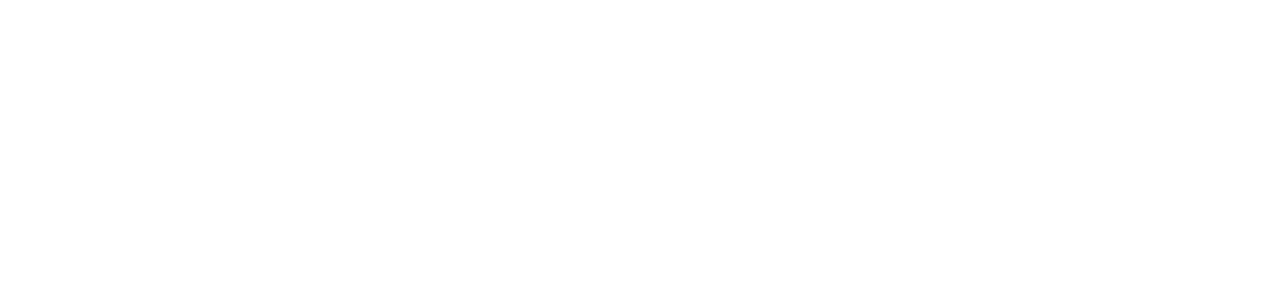
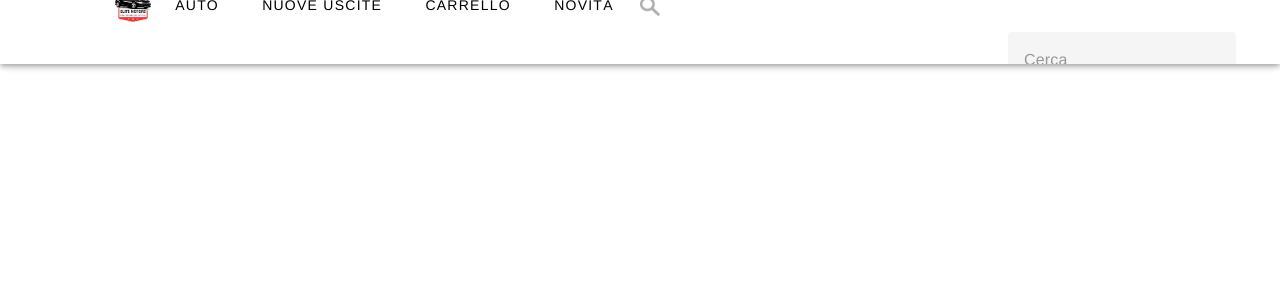
Before and after one commit to tribuSimo/DREAMDRIVE, a Vue app: page /navbar in a window 1280 px wide. Before the commit this address had no page. Shown: the top 300 px of the page. Built offline with nearby package versions, Linux system fonts and the light colour scheme.

Commit message:
crezione navbar

```diff
--- /dev/null
+++ b/src/components/home.vue
@@ -0,0 +1,36 @@
+<template>
+    <v-app>
+        <v-container fluid>
+      <v-row>
+        <!-- Primo container (colorato di rosso) -->
+        <v-col cols="2" style="background-color: red;border-right: 1px solid black;height:500px;">
+          <v-container fluid>
+           qui faremo la ricerca con tutte le compo box
+          </v-container>
+        </v-col>
+
+        <!-- Secondo container -->
+        <v-col cols="6">
+          <v-container fluid>
+            <!-- Contenuto del secondo container -->
+             <!-- Contenuto del primo container -->
+            <p class="font-weight-black text-h2">
+              ELITE MOTORS
+            </p>
+            <br />
+            <v-row justify="center">
+              <v-col cols="30">
+                <v-card>
+                  <v-img
+                    src="/img/home/car_home.png"
+                    cover
+                  ></v-img>
+                </v-card>
+              </v-col>
+            </v-row>
+          </v-container>
+        </v-col>
+      </v-row>
+    </v-container>
+  </v-app>
+</template>
--- /dev/null
+++ b/src/components/navbar.vue
@@ -0,0 +1,54 @@
+<template>
+    <v-app>
+      <v-app-bar app color="white">
+        <v-container class="nav-container">
+          <v-row class="nav-img" align="left">
+            <v-img src="logo.jpg" max-width="50" max-height="50" contain />
+              <v-btn to="/auto" class="nav-button">
+                Auto
+              </v-btn>
+              <v-btn to="/nuove-uscite" class="nav-button">
+                Nuove Uscite
+              </v-btn>
+              <v-btn to="/carrello" class="nav-button">
+                Carrello
+              </v-btn>
+              <v-btn to="/novita" class="nav-button">
+                Novità
+              </v-btn>
+                <v-img class="nav-img" src="search.png" max-width="20" max-height="20" contain />
+              <!-- Ricerca a destra -->
+              <v-text-field class="nav_v-text-field" placeholder="Cerca" outlined dense></v-text-field>
+          </v-row>
+        </v-container>
+      </v-app-bar>
+    </v-app>
+  </template>
+
+  <style scoped>
+  .nav-button {
+    text-align: left;
+    margin-right: 10px; /* Aggiungi margine tra i pulsanti */
+    margin-top: 5px;
+    transition: background-color 1s; /* Transizione di 1 secondo */
+  }
+  .nav-button:hover{
+    color:white;
+    text-shadow: 1px 1px #000000;
+    background-color: rgb(224, 160, 21);
+  }
+  .nav-img{
+    margin-top: 20px;
+  }
+  .nav_v-text-field{
+    width: 50px;
+    margin-left: 900px;
+    margin-right: 0px;
+  }
+  .nav-container{
+    padding-left: 80px;
+  }
+  .nav-img{
+    margin-top: 15px;
+  }
+  </style>
--- a/src/router.js
+++ b/src/router.js
@@ -2,6 +2,8 @@
 import { createRouter, createWebHistory } from 'vue-router';
 import login from './components/login.vue';
 import registrazione from './components/registrazione.vue';
+import navbar from './components/navbar.vue';
+import home from './components/home.vue';
 
 const routes = [
   {
@@ -20,6 +22,17 @@
     name : 'registrazione',
     component: registrazione
   }
+  ,
+  {
+    path: '/home',
+    name : 'home',
+    component: home
+  },
+  {
+    path: '/navbar',
+    name : 'navbar',
+    component: navbar
+  }
 ];
 
 const router = createRouter({
```
Also changed, not shown: public/search.png (added).
